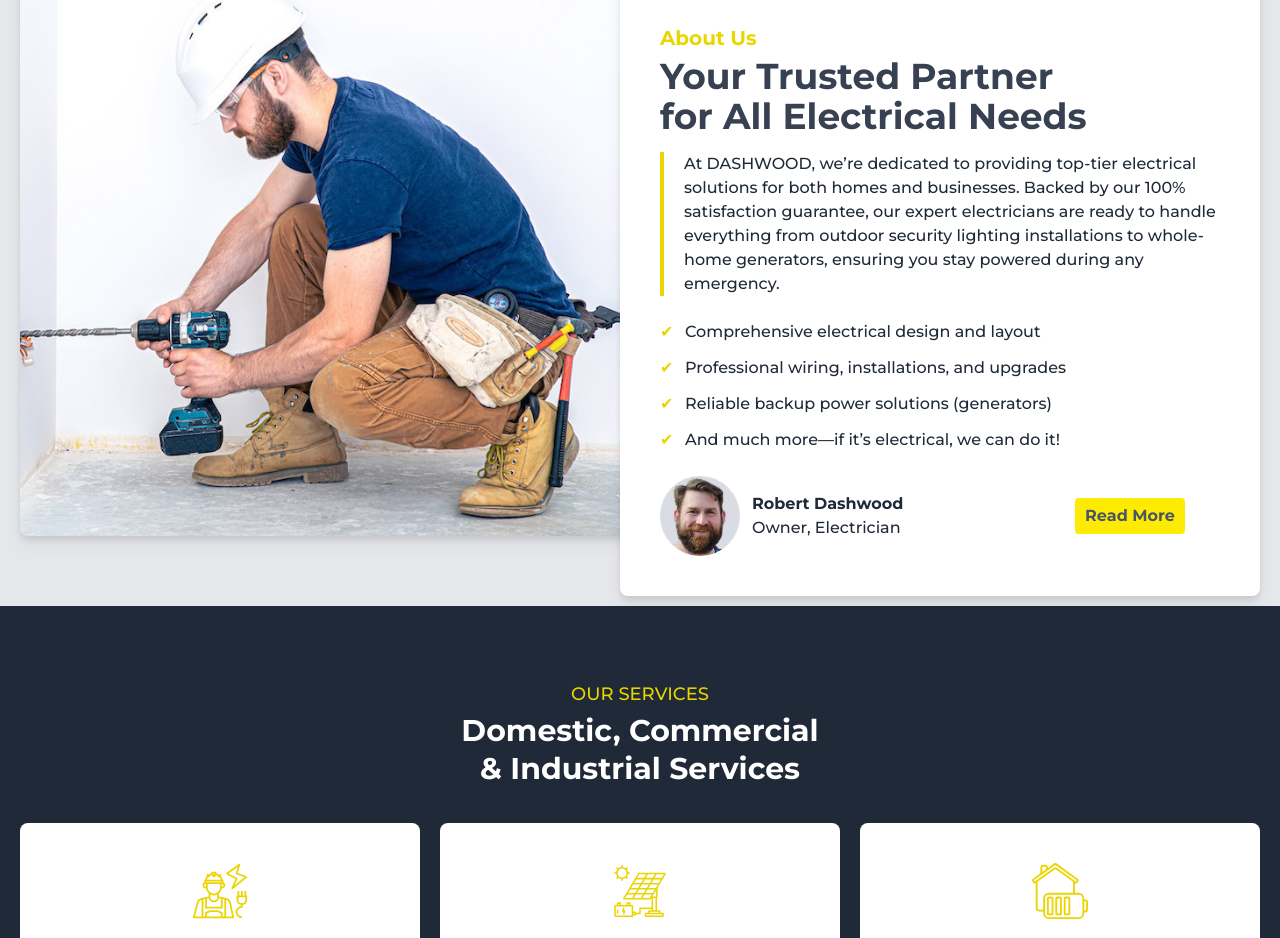
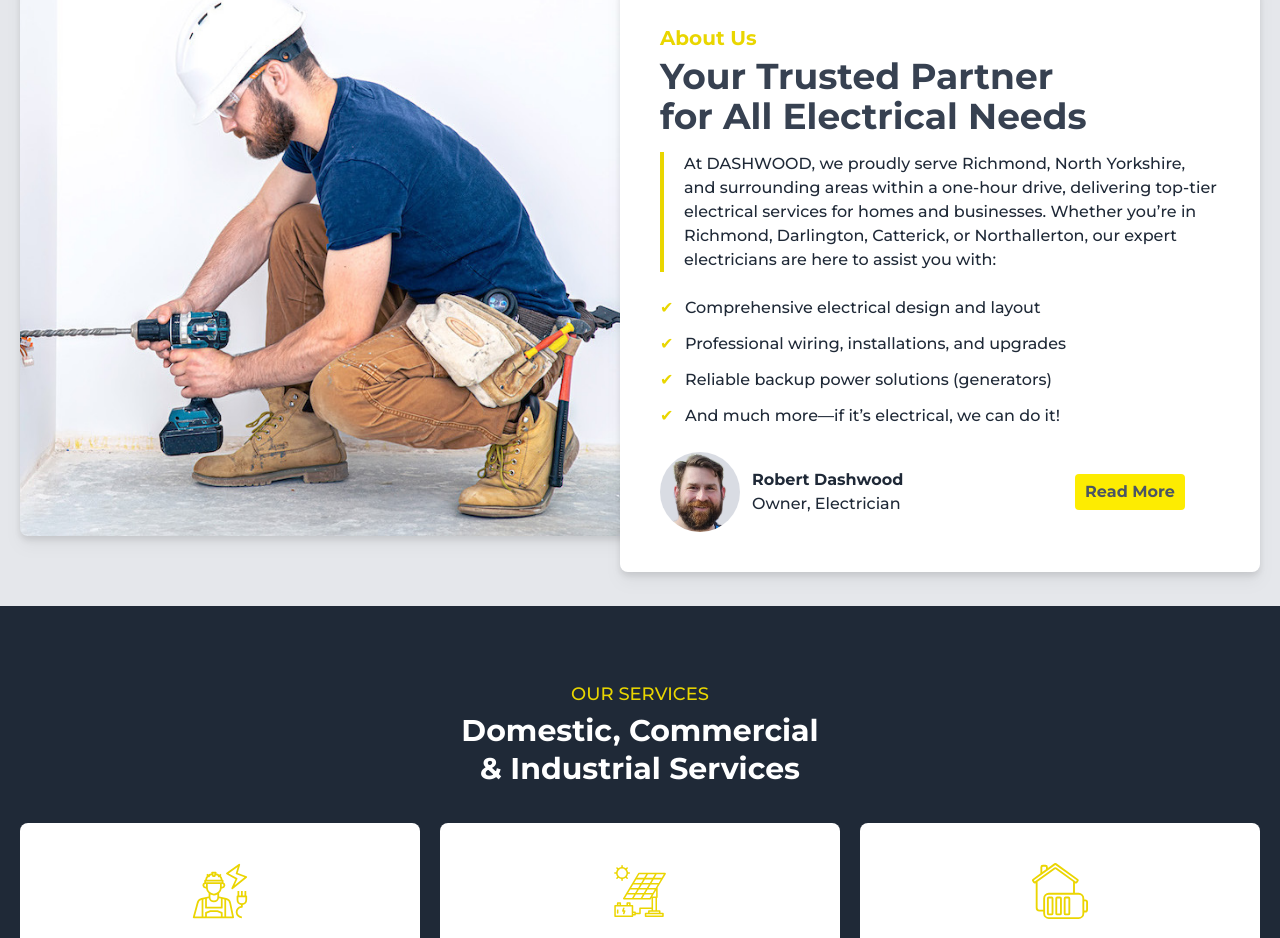
Before and after one commit to arikannee/dashwood, a Next.js app: page / in a window 1280 px wide. Shown: the part 874-1812 px from the top of the page. Built offline with nearby package versions, Linux system fonts and the light colour scheme.

Commit message:
add Richmond North Yorkshire

```diff
--- a/app/components/about-home/AboutHome.js
+++ b/app/components/about-home/AboutHome.js
@@ -17,12 +17,17 @@
             Your Trusted Partner <br /> for All Electrical Needs
           </h1>
           <p className="border-l-4 border-[#e9d600] pl-5 text-gray-800">
-            At DASHWOOD, we’re dedicated to providing top-tier electrical
+            {/* At DASHWOOD, we’re dedicated to providing top-tier electrical
             solutions for both homes and businesses. Backed by our 100%
             satisfaction guarantee, our expert electricians are ready to handle
             everything from outdoor security lighting installations to
             whole-home generators, ensuring you stay powered during any
-            emergency.
+            emergency. */}
+            At DASHWOOD, we proudly serve Richmond, North Yorkshire, and
+            surrounding areas within a one-hour drive, delivering top-tier
+            electrical services for homes and businesses. Whether you’re in
+            Richmond, Darlington, Catterick, or Northallerton, our expert
+            electricians are here to assist you with:
           </p>
           <ul className="check-list space-y-3 py-2">
             <li>Comprehensive electrical design and layout</li>
--- a/app/layout.js
+++ b/app/layout.js
@@ -10,7 +10,7 @@
 export const metadata = {
   title: "DASHWOOD - Electrical Services",
   description:
-    "Efficient, safe, and affordable electrical services for residential and commercial properties. At DASHWOOD, we specialize in installations, repairs, and maintenance, ensuring safe and efficient electrical solutions tailored to your needs. Trust our expert electricians to deliver quality workmanship and exceptional service every time.",
+    "Efficient, safe, and affordable electrical services for residential and commercial properties in Richmond, North Yorkshire, and surrounding areas within a one-hour drive. At DASHWOOD, we specialize in installations, repairs, and maintenance, ensuring tailored solutions for your needs. Trust our expert electricians for quality workmanship and exceptional service every time.",
 };
 
 export default function RootLayout({ children }) {
```
